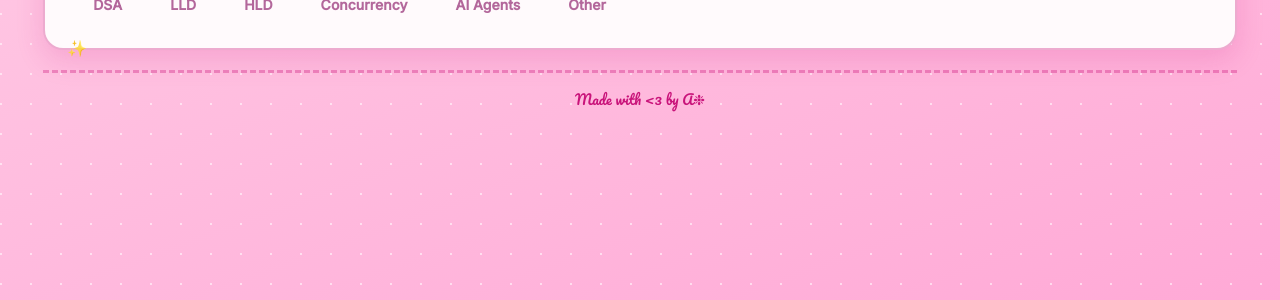
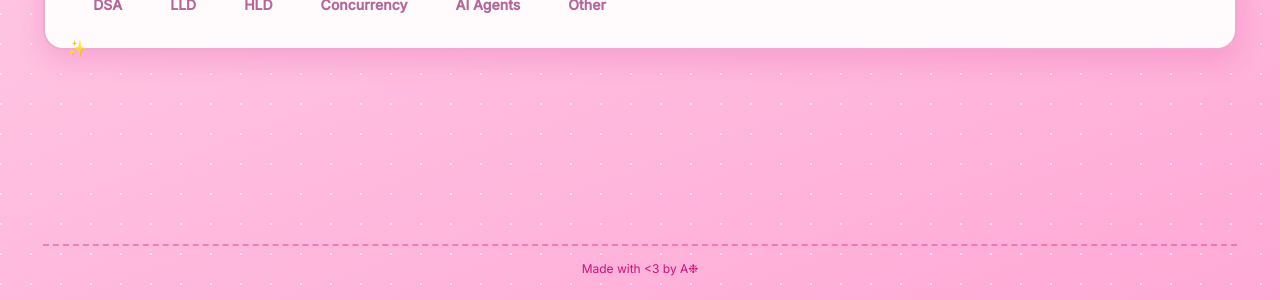
Before and after one commit to adamyaadn/interview-prepper-helper, a React (Vite) app: page / in a window 1280 px wide. Shown: the part 497-797 px from the top of the page. Built offline with nearby package versions, Linux system fonts and the light colour scheme; no server answers.

Commit message:
Update index.css

```diff
--- a/src/index.css
+++ b/src/index.css
@@ -40,7 +40,7 @@ h1 { font-size: 22px; }
 .muted { color: var(--ink-dim); font-size: 13px; }
 .error { color: var(--danger); font-size: 13px; }
 
-.app-shell { max-width: min(97vw, 1400px); margin: 0 auto; padding: 22px 24px 28px; }
+.app-shell { max-width: min(97vw, 1400px); margin: 0 auto; padding: 22px 24px 20px; min-height: 100vh; display: flex; flex-direction: column; }
 
 .app-header {
   display: flex; align-items: flex-end; justify-content: space-between; flex-wrap: wrap; gap: 10px 16px;
@@ -217,7 +217,7 @@ input:focus, select:focus, textarea:focus { outline: 2px solid var(--accent); ou
 }
 
 .app-footer {
-  text-align: center; margin-top: 20px; padding-top: 16px;
-  border-top: 3px dashed var(--border-strong); font-size: 14px; color: var(--accent-dim);
-  font-family: var(--font-script);
+  text-align: center; margin-top: auto; padding-top: 14px; padding-bottom: 4px;
+  border-top: 2px dashed var(--border-strong); font-size: 12px; color: var(--accent-dim);
+  font-family: var(--font-body);
 }
```
